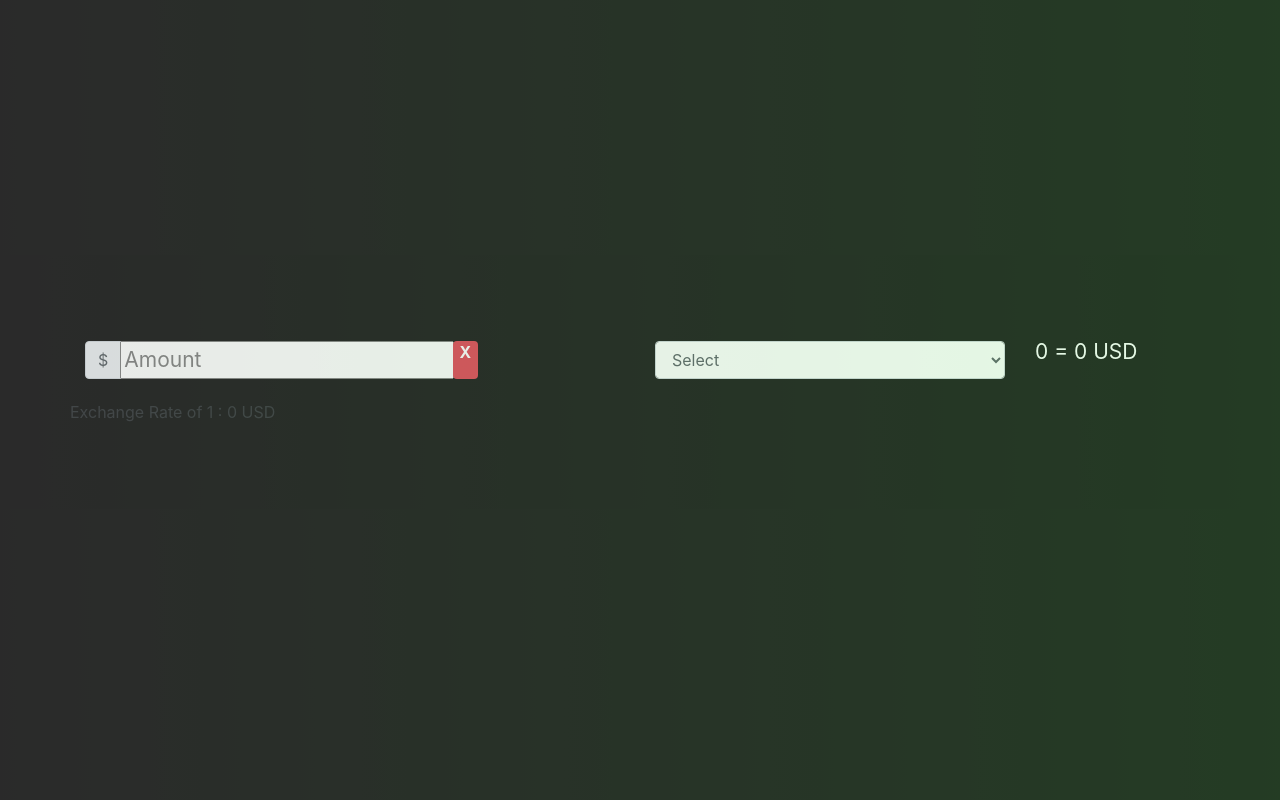
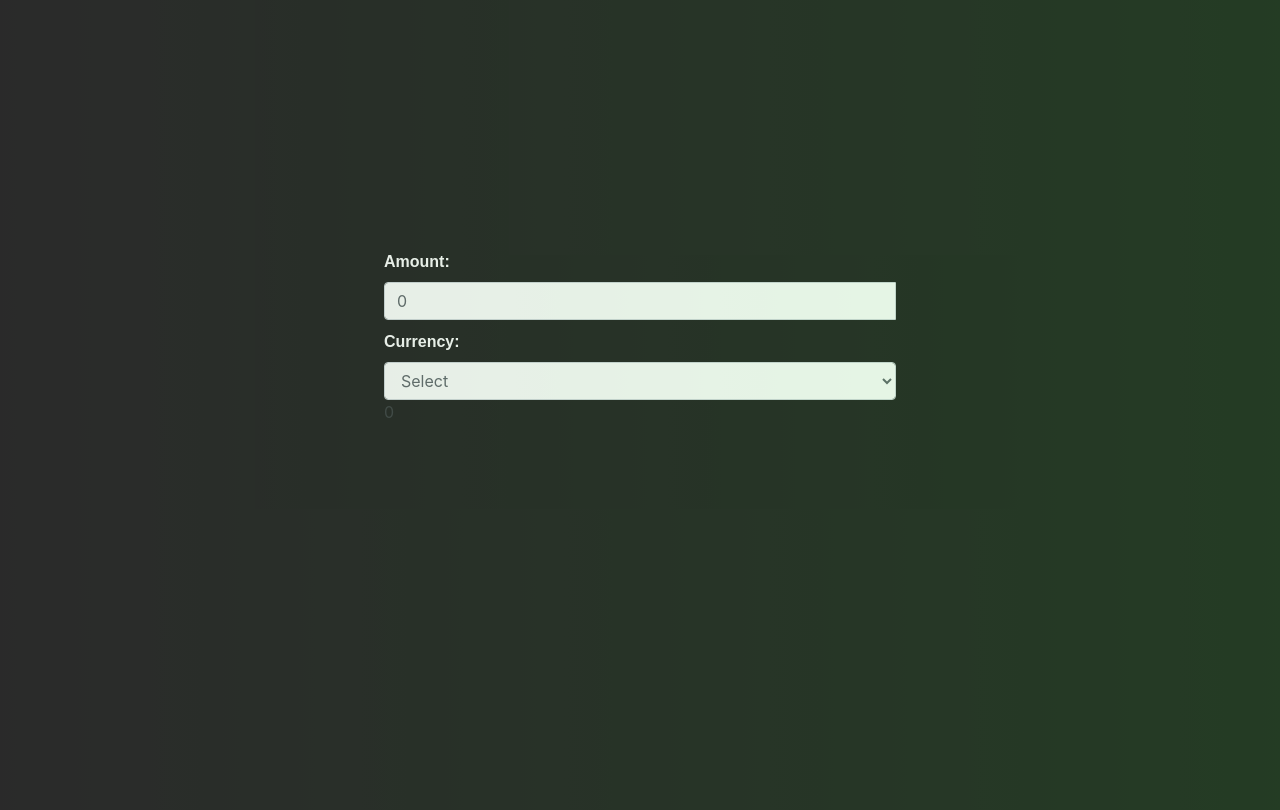
Before and after one commit to bhambraj/currency_convertor, a React (Create React App) app in the folder client/: page / in a window 1280 px wide. Built offline with nearby package versions, Linux system fonts and the light colour scheme.

Commit message:
Implemented CSS and Clear Button Artifact

```diff
--- a/client/src/App.css
+++ b/client/src/App.css
@@ -6,36 +6,40 @@
   opacity: 0.75;
 }
 .App-header {
-  min-height: 40vh;
+  min-height: 30vh;
   display: flex;
   color: white;
 }
 
 .app-container {
-  min-height: 60vh;
-  flex-direction: row;
+  min-height: 70vh;
 }
-.amount-row {
-  align-items: center;
-  justify-content: center;
-  display: flex;
-  font-size: calc(5px + 2vmin);
-  color: white;
-  min-height: 10vh;
+.main-controls {
+  max-width: 40vw;
+  margin: auto;
 }
-.currency-row {
-  /* background-color: lightblue; */
-  align-items: center;
-  justify-content: center;
-  display: flex;
-  font-size: calc(5px + 2vmin);
-  color: white;
-  min-height: 10vh;
+.form-row {
+  margin: auto;
+  margin-top: 2%;
+  text-align: center;
 }
-.exchange-r {
-  min-height: 5vh;
-  align-items: center;
-  justify-content: center;
-  display: flex;
+
+label {
+  font-style: normal;
+  font-family: sans-serif;
+  font-weight: 900;
   color: white;
 }
+.show-money {
+  display: flex;
+  color: wheat;
+  font-style: normal;
+  font-family: sans-serif;
+  font-weight: 900;
+  justify-content: center;
+  flex-wrap: wrap;
+}
+.show-money p {
+  flex: 1;
+  align-items: center;
+}
--- a/client/src/App.js
+++ b/client/src/App.js
@@ -1,15 +1,16 @@
 import React, { Component } from 'react';
 import Picklist from './Components/Picklist/index';
-import Textbox from './Components/Textbox/index';
+import Money from './Components/Money/index';
 
 import './App.css';
 
 class App extends Component {
   state = {
     amount: 0,
-    currency: '',
-    calculatedValue: 0,
-    usdEquivalent: 0
+    currency: undefined,
+    calculatedValue: undefined,
+    usdEquivalent: undefined,
+    exchangeTime: undefined
   };
 
   postCurrencyExchange = async (opts = {}) => {
@@ -48,49 +49,80 @@ class App extends Component {
       amount: controlName === 'amount' ? changedValue : this.state.amount
     })
       .then(result => {
-        const { calculatedValue, usdEquivalent } = result;
+        const { calculatedValue, usdEquivalent, exchangeTime } = result;
         this.setState({
           calculatedValue,
-          usdEquivalent
+          usdEquivalent,
+          exchangeTime
         });
       })
       .catch(err => {
-        console.log('err -> ', err, '\n');
+        throw err;
       });
   };
 
+  clearAmount = () => {
+    this.setState({
+      amount: 0
+    });
+  };
+
   render() {
-    const { amount, calculatedValue, currency, usdEquivalent } = this.state;
+    const {
+      amount,
+      calculatedValue,
+      currency,
+      usdEquivalent,
+      exchangeTime
+    } = this.state;
+
     return (
       <div className='App'>
         <div className='App-overlay'>
           <header className='App-header' />
-          <div className='container app-container'>
-            <div className='row amount-row'>
-              <div class='col-sm-6'>
-                <Textbox
+          <div className='app-container'>
+            <div className='main-controls'>
+              <div className='form-row'>
+                <label>Amount:</label>
+                <Money
+                  className='your-input'
                   onChangeFn={this.handleChange}
+                  clearAmountFn={this.clearAmount}
                   amount={amount}
                   name='amount'
                 />
               </div>
-              <div class='col-sm-4'>
+              <div className='form-row'>
+                <label>Currency:</label>
                 <Picklist
+                  className='your-input'
                   onChangeFn={this.handleChange}
                   currency={currency}
                   name='currency'
                 />
               </div>
-              <div class='col-sm-2'>
-                <p>
-                  {amount} {currency} = {calculatedValue} USD
-                </p>
-              </div>
-            </div>
-            <div className='row'>
-              <p>
-                Exchange Rate of 1 {currency} : {usdEquivalent} USD
-              </p>
+              {amount && currency && calculatedValue && (
+                <div className='form-row show-money'>
+                  <p>
+                    {amount} {currency}
+                  </p>
+                  <p> {calculatedValue} USD</p>
+                </div>
+              )}
+              {currency && usdEquivalent && (
+                <div className='form-row show-money'>
+                  <p> Echange Rate</p>
+                  <p>
+                    1{currency} = {usdEquivalent} USD
+                  </p>
+                </div>
+              )}
+              {exchangeTime && (
+                <div className='form-row show-money'>
+                  <p> Echange Rate as of</p>
+                  <p> {exchangeTime}</p>
+                </div>
+              )}
             </div>
           </div>
         </div>
--- /dev/null
+++ b/client/src/Components/Money/index.css
@@ -0,0 +1,6 @@
+/* only visible for screens with width 360 or less */
+@media only screen and (min-width: 361px) {
+  .mobile-visible-only {
+    display: none;
+  }
+}
--- a/client/src/Components/Textbox/index.jsx
+++ b/client/src/Components/Money/index.jsx
@@ -1,26 +1,30 @@
 import React, { Component } from 'react';
 import 'bootstrap/dist/css/bootstrap.css';
 
-class Textbox extends Component {
+import './index.css';
+
+class Money extends Component {
   render() {
     return (
       <div className='input-group'>
-        <div className='input-group-prepend '>
-          <span className='input-group-text'>$</span>
-        </div>
         <input
+          className='form-control'
           type='number'
+          min='0'
           name={this.props.name}
           placeholder='Amount'
           onChange={e => this.props.onChangeFn(e.target)}
-          value={this.props.value}
+          value={this.props.amount}
         />
-        <div className='input-group-append'>
-          <span className='badge badge-danger'>X</span>
-        </div>
+        <span
+          className='input-group-addon btn btn-danger mobile-visible-only'
+          onClick={this.props.clearAmountFn}
+        >
+          X
+        </span>
       </div>
     );
   }
 }
 
-export default Textbox;
+export default Money;
--- a/client/src/Components/Picklist/index.jsx
+++ b/client/src/Components/Picklist/index.jsx
@@ -10,7 +10,7 @@ class Picklist extends Component {
         value={this.props.value}
         name={this.props.name}
       >
-        <option>Select</option>
+        <option value=''>Select</option>
         {currencies.map(currency => (
           <option key={currency.toLowerCase()}>{currency}</option>
         ))}
```
Also changed, not shown: 1 other file (tests, documents, lock files or other folders).
